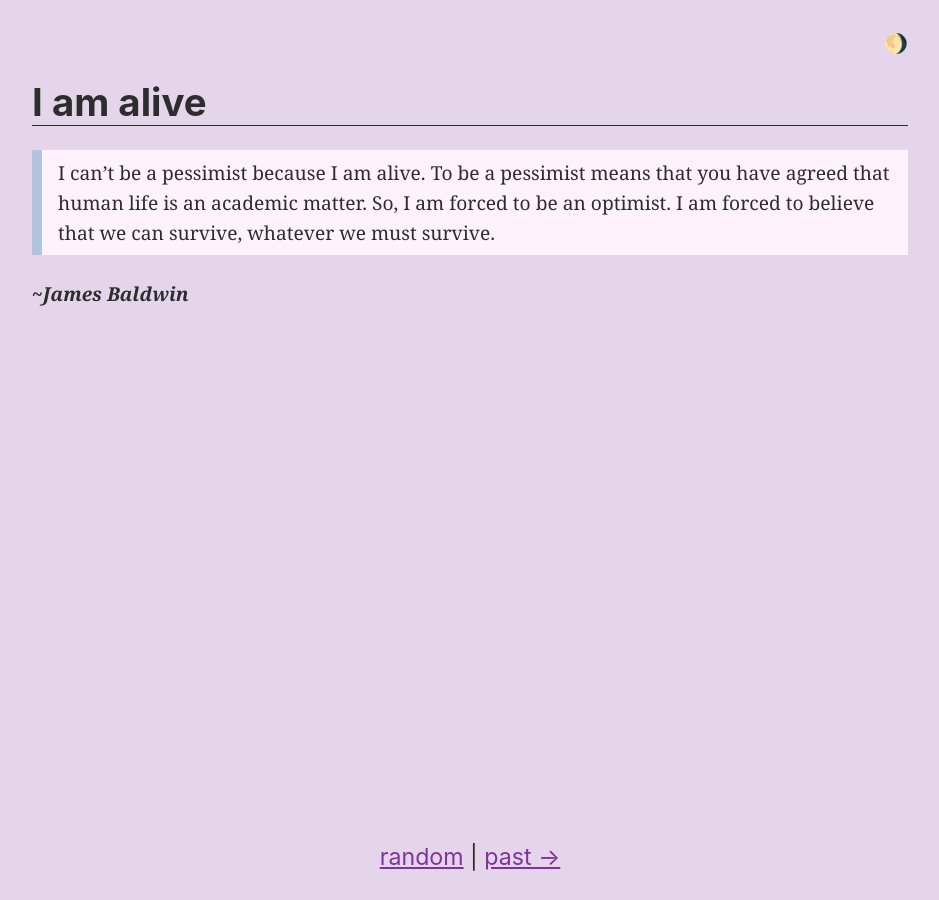
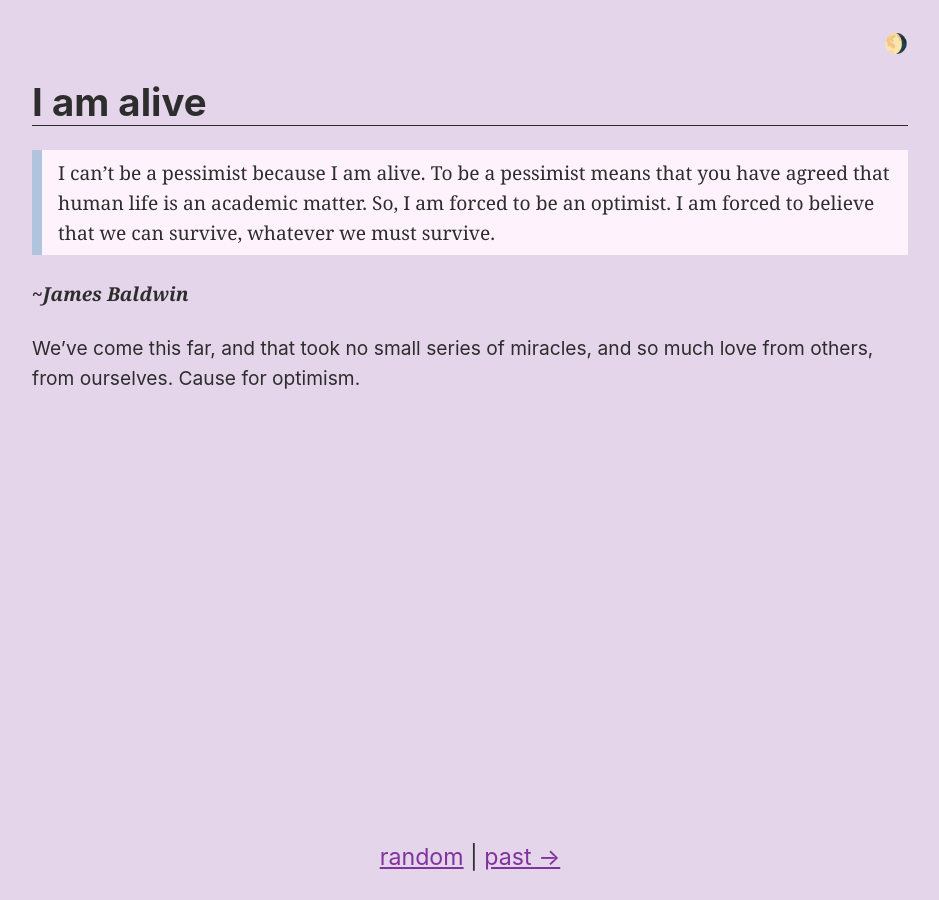
Before and after one commit to dglauber1/dglauber1.github.io, a Jekyll site: the page built from index.md, in a window 1280 px wide. Shown: the whole page, without its empty margins (170-1109 px from the left). Built offline with Jekyll 4.4.1, drawn with Linux system fonts in a browser that asks for light colours.

Commit message:
Update index.md

```diff
--- a/index.md
+++ b/index.md
@@ -12,3 +12,8 @@ optimist. I am forced to believe that we
 can survive, whatever we must survive.
 
 <cite>~James Baldwin</cite>
+
+We've come this far, and that took no
+small series of miracles, and so much
+love from others, from ourselves. Cause
+for optimism.
```
